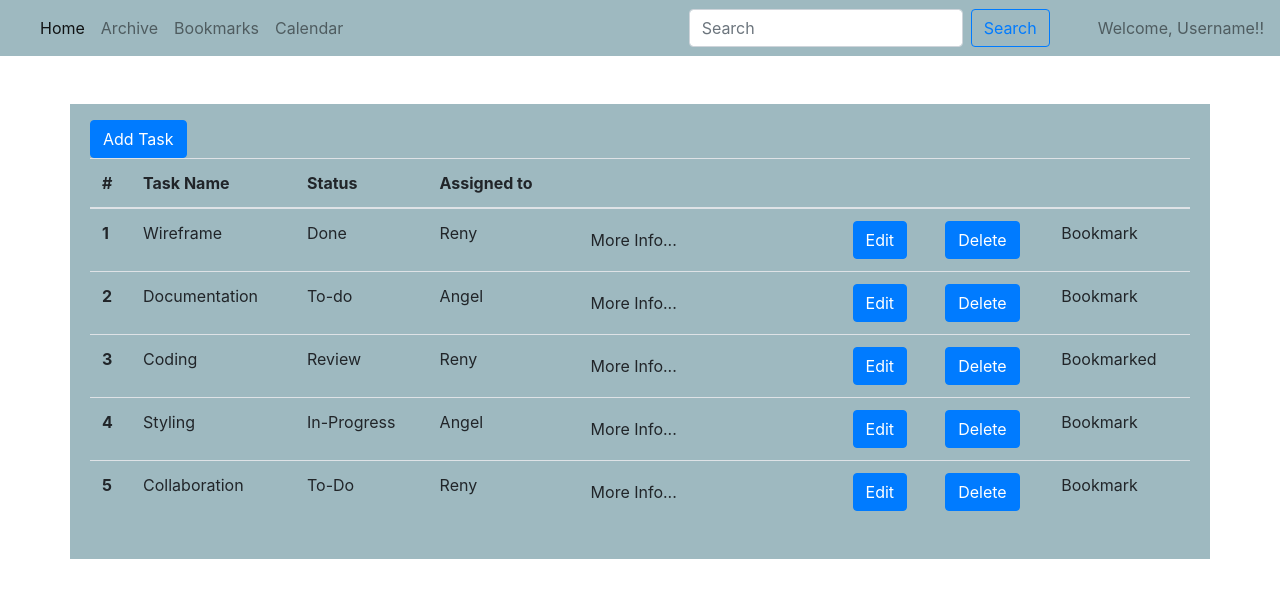
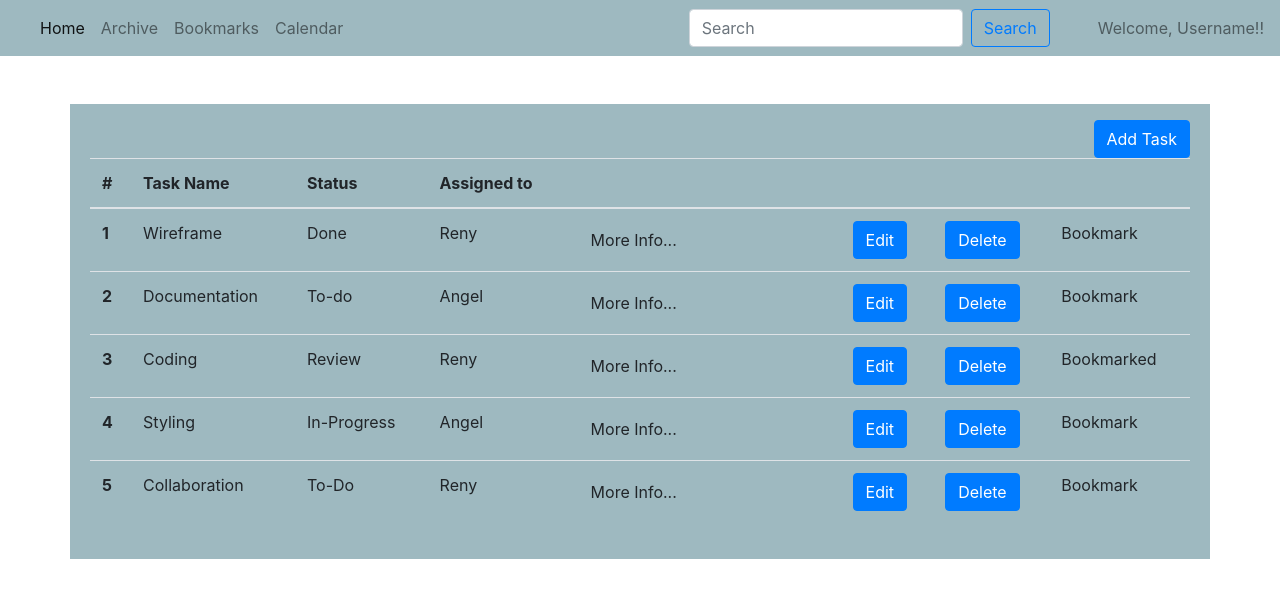
Before and after one commit to angelantonyc/taskPlanner, a plain HTML site: page index.html in a window 1280 px wide. Drawn offline with nearby package versions, Linux system fonts and the light colour scheme.

Commit message:
Changed the position of add task button

```diff
--- a/index.html
+++ b/index.html
@@ -83,7 +83,7 @@
         <!-- Add task button nav starts here -->
         <nav>
           <a href="Add.html">
-            <button type="button" class="btn btn-primary">Add Task</button>
+            <button type="button" class="btn btn-primary float-right">Add Task</button>
           </a>
         </nav>
         <!-- Add task button nav ends here -->
```
